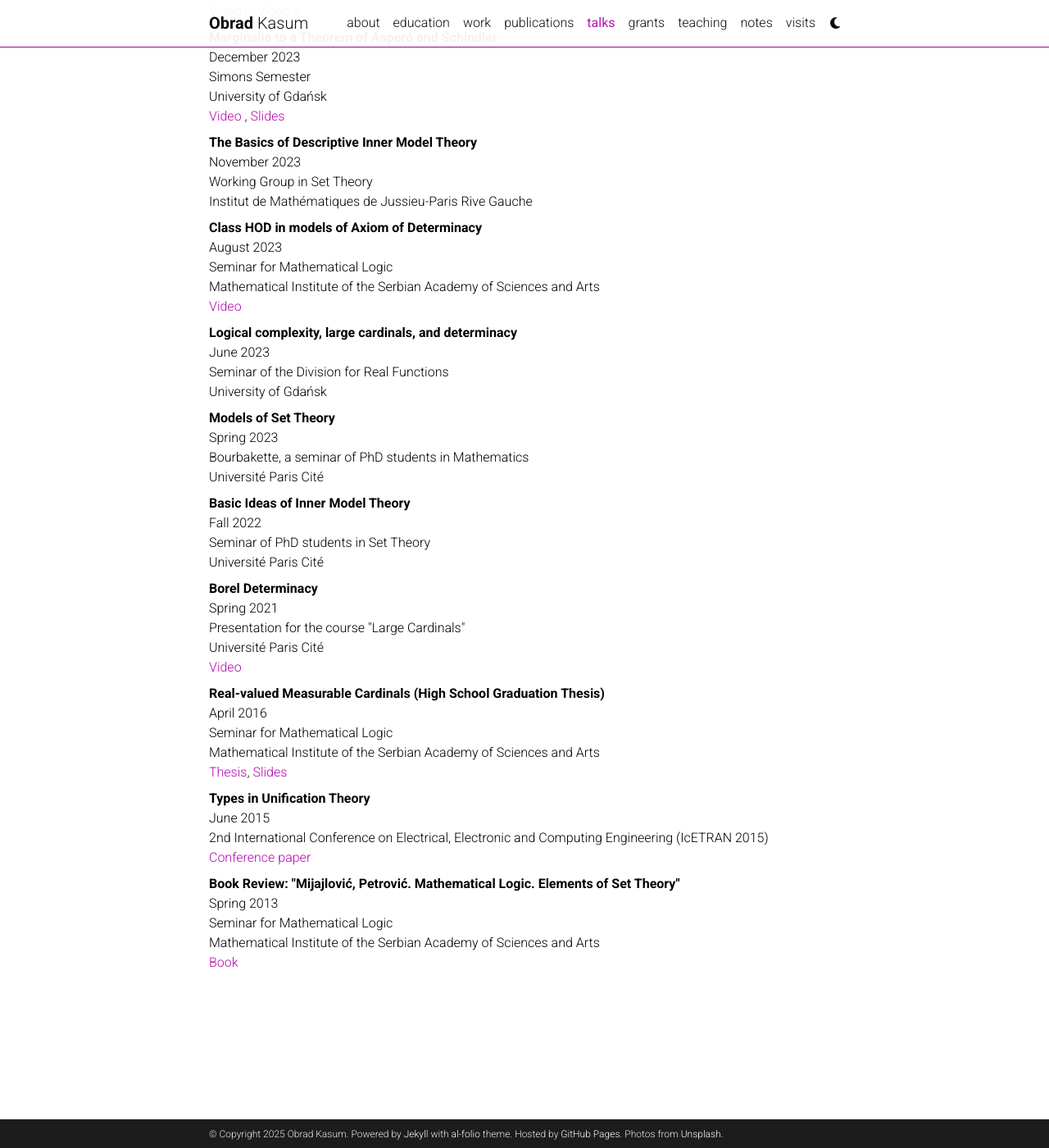
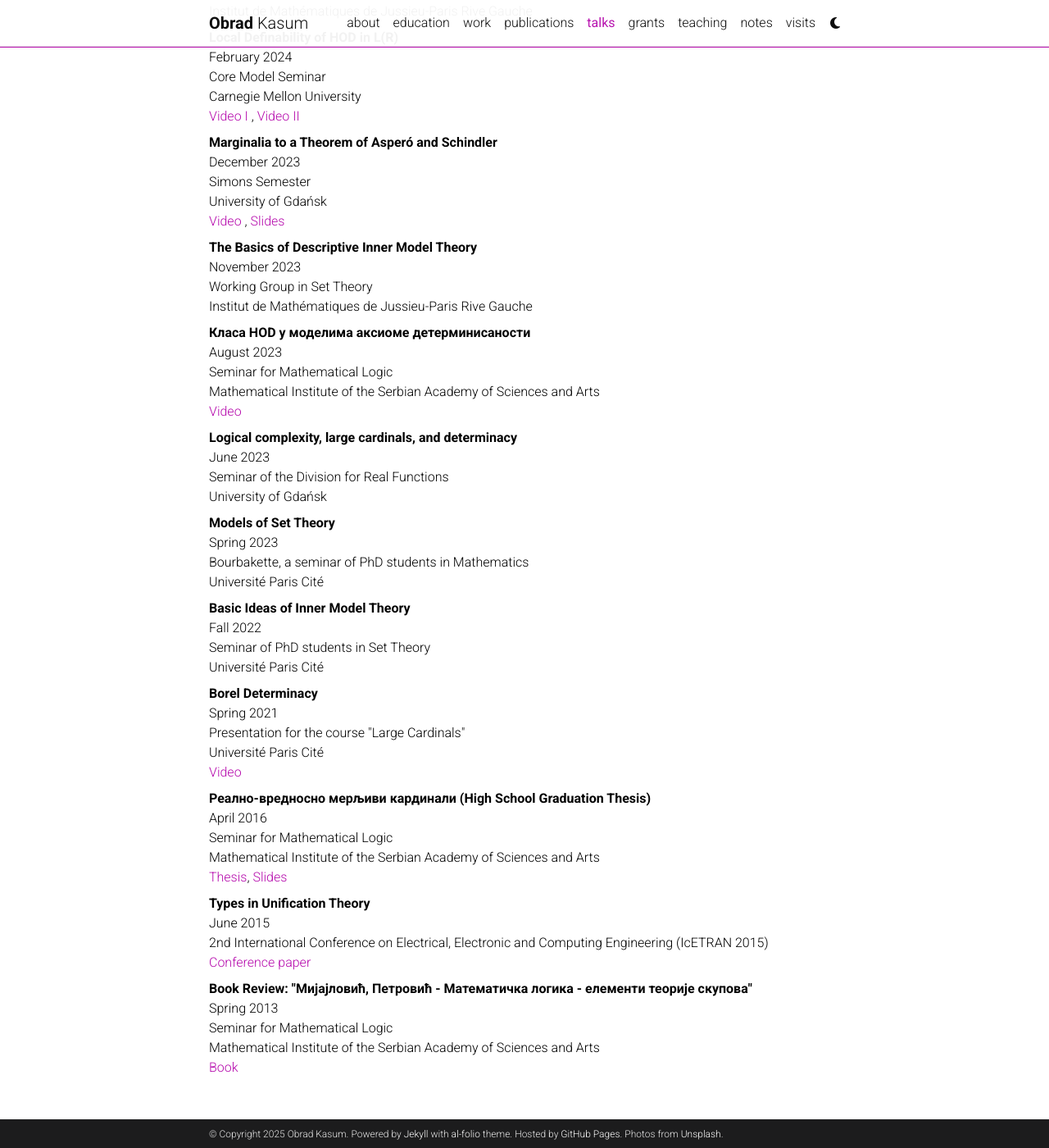
Before and after one commit to obradkasum/obradkasum.github.io, a Jekyll site: the page built from _pages/talks.md, in a window 1280 px wide and 1400 px high, scrolled down 639 px. Shown: the whole window at 82% size. Built offline with Jekyll 4.4.1, drawn with Linux system fonts in a browser that asks for light colours; comment, search, counter and statistics services are not loaded; a style sheet for code colours, icons or effects is not loaded; some of the changed text lies outside the part shown.

Commit message:
Update talks.md

```diff
--- a/_pages/talks.md
+++ b/_pages/talks.md
@@ -41,7 +47,7 @@ nav_order: 4
     Working Group in Set Theory<br>
     Institut de Mathématiques de Jussieu-Paris Rive Gauche</dd>
 
-<dt>Class HOD in models of Axiom of Determinacy</dt>
+<dt>Класа HOD у моделима аксиоме детерминисаности</dt>
 <dd>August 2023<br>
     Seminar for Mathematical Logic<br>
     Mathematical Institute of the Serbian Academy of Sciences and Arts<br>
@@ -68,7 +74,7 @@ nav_order: 4
     Université Paris Cité<br>
     <a href = "https://www.youtube.com/watch?v=XU4mDIvpRFA&list=PLxVQcyqPIuSyFxnGNxx_wUCVTyos_wdZ7&index=27&ab_channel=BobanVelickovic"> Video</a></dd>
 
-<dt>Real-valued Measurable Cardinals (High School Graduation Thesis)</dt>
+<dt>Реално-вредносно мерљиви кардинали (High School Graduation Thesis)</dt>
 <dd>April 2016<br>
     Seminar for Mathematical Logic<br>
     Mathematical Institute of the Serbian Academy of Sciences and Arts<br>
@@ -79,7 +85,7 @@ nav_order: 4
     2nd International Conference on Electrical, Electronic and Computing Engineering (IcETRAN 2015)<br>
     <a href="https://drive.google.com/file/d/1MfKDvA4F9VklbhfS1earXUaPys76JkXB/view?usp=sharing"> Conference paper</a></dd>
 
-<dt>Book Review: "Mijajlović, Petrović. Mathematical Logic. Elements of Set Theory"</dt>
+<dt>Book Review: "Мијајловић, Петровић - Математичка логика - елементи теорије скупова"</dt>
 <dd>Spring 2013<br>
     Seminar for Mathematical Logic<br>
     Mathematical Institute of the Serbian Academy of Sciences and Arts<br>
```
Also changed, not shown: other parts of _pages/talks.md (+6 -0 lines).
